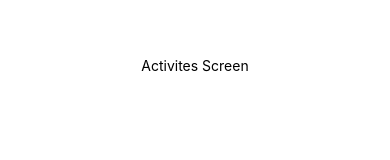
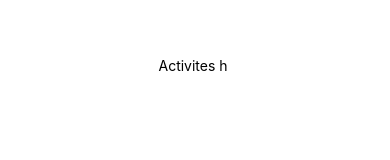
Before and after one commit to UTDallasEPICS/GDYO, a React Native app in the folder client/: screen /Activities in a window 390 px wide. Shown: the part 332-492 px from the top of the page. Built offline with nearby package versions, Linux system fonts and the light colour scheme.

Commit message:
ignore changes im checking out branches

```diff
--- a/client/navigation/Activities.js
+++ b/client/navigation/Activities.js
@@ -6,7 +6,7 @@ import { createBottomTabNavigator } from '@react-navigation/bottom-tabs';
 export default function Activites() {
   return (
     <View style={styles.container}>
-      <Text>Activites Screen</Text>
+      <Text>Activites h </Text>
     </View>
   );
 }
```
